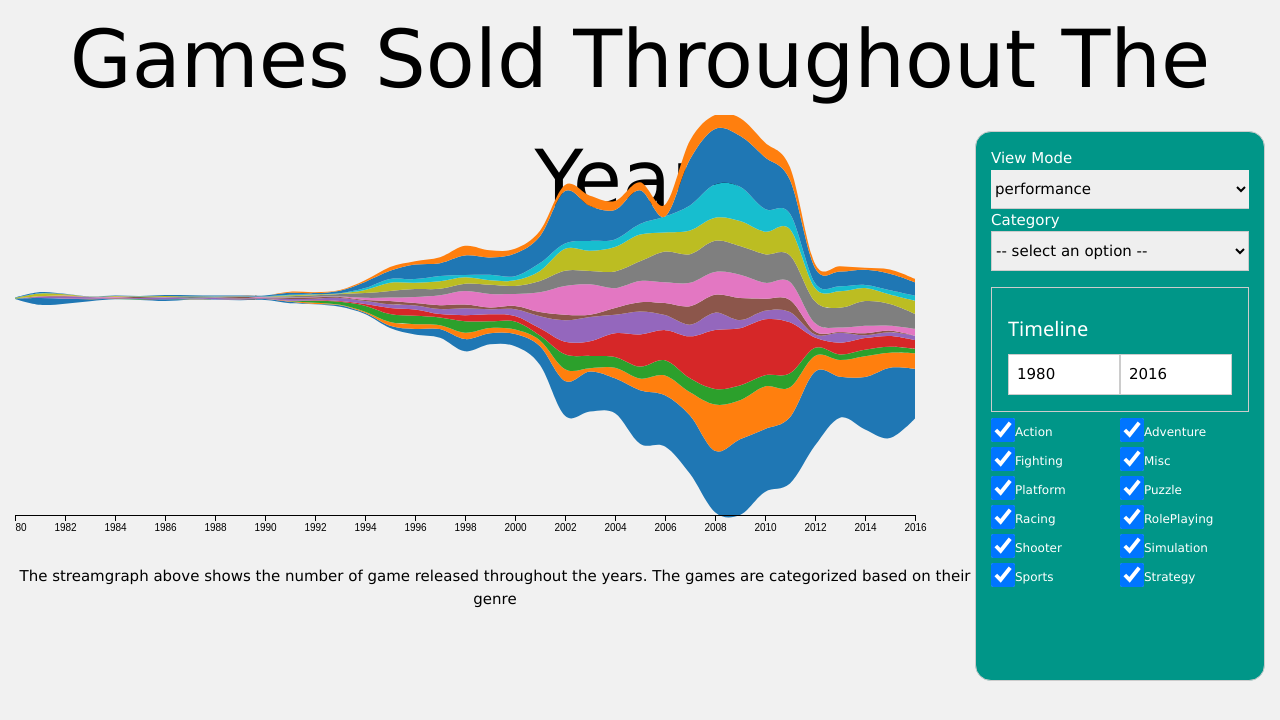
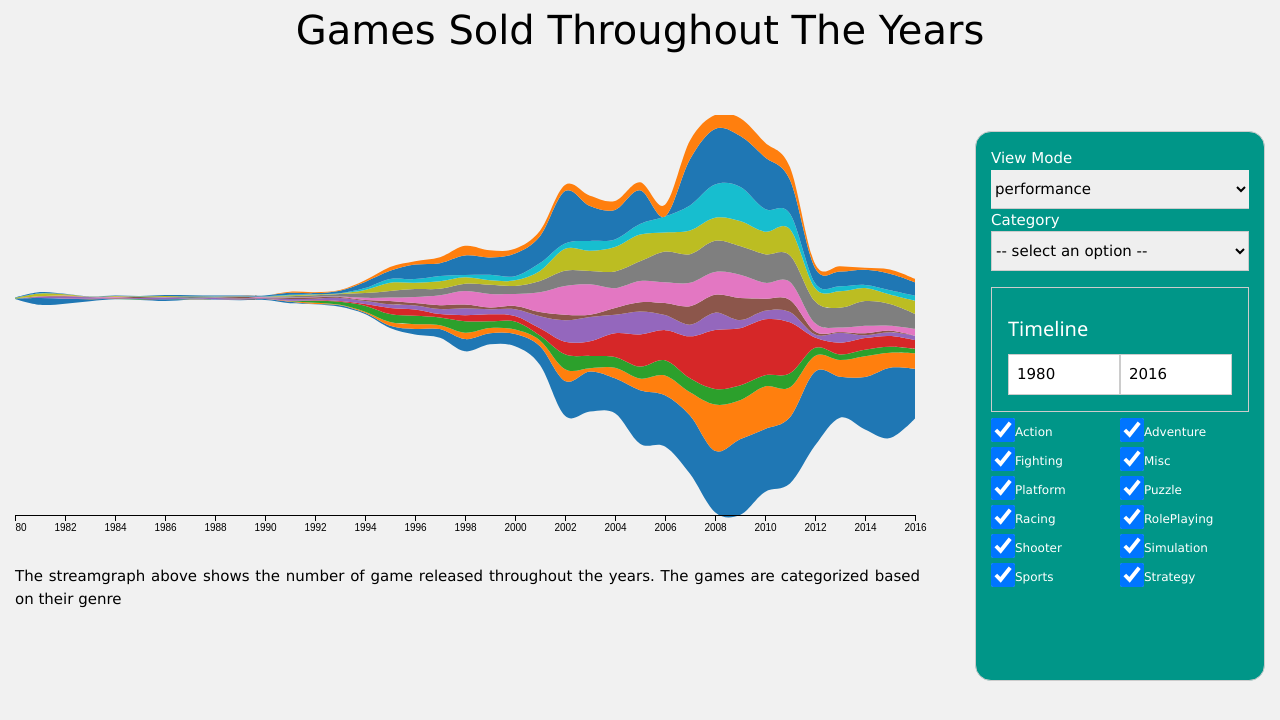
Before and after one commit to monstergelo/monstergelo.github.io, a plain HTML site: page index.html in a window 1280 px wide. Drawn offline with nearby package versions, Linux system fonts and the light colour scheme.

Commit message:
fix font

```diff
--- a/index.html
+++ b/index.html
@@ -4,14 +4,13 @@
 <style>
 	.header{
     	height: 100px;
-   		font-size: 80px;
+   		font-size: 40px;
 		text-align: center;
 	}
 
 	.footer{
     	height: 100px;
-
-   		text-align: center;
+ 		margin-right: 55px;
 	}
 
 	.main{
@@ -55,7 +54,9 @@
 			<div class="gardenDiv w3-cell-row">
 			</div>
 
-			<div class="w3-cell-row footer" id="narration">
+			<div class="w3-cell-row">
+				<div class="footer w3-justify " id="narration">
+				</div>
 			</div>
 		</div>
 
```
